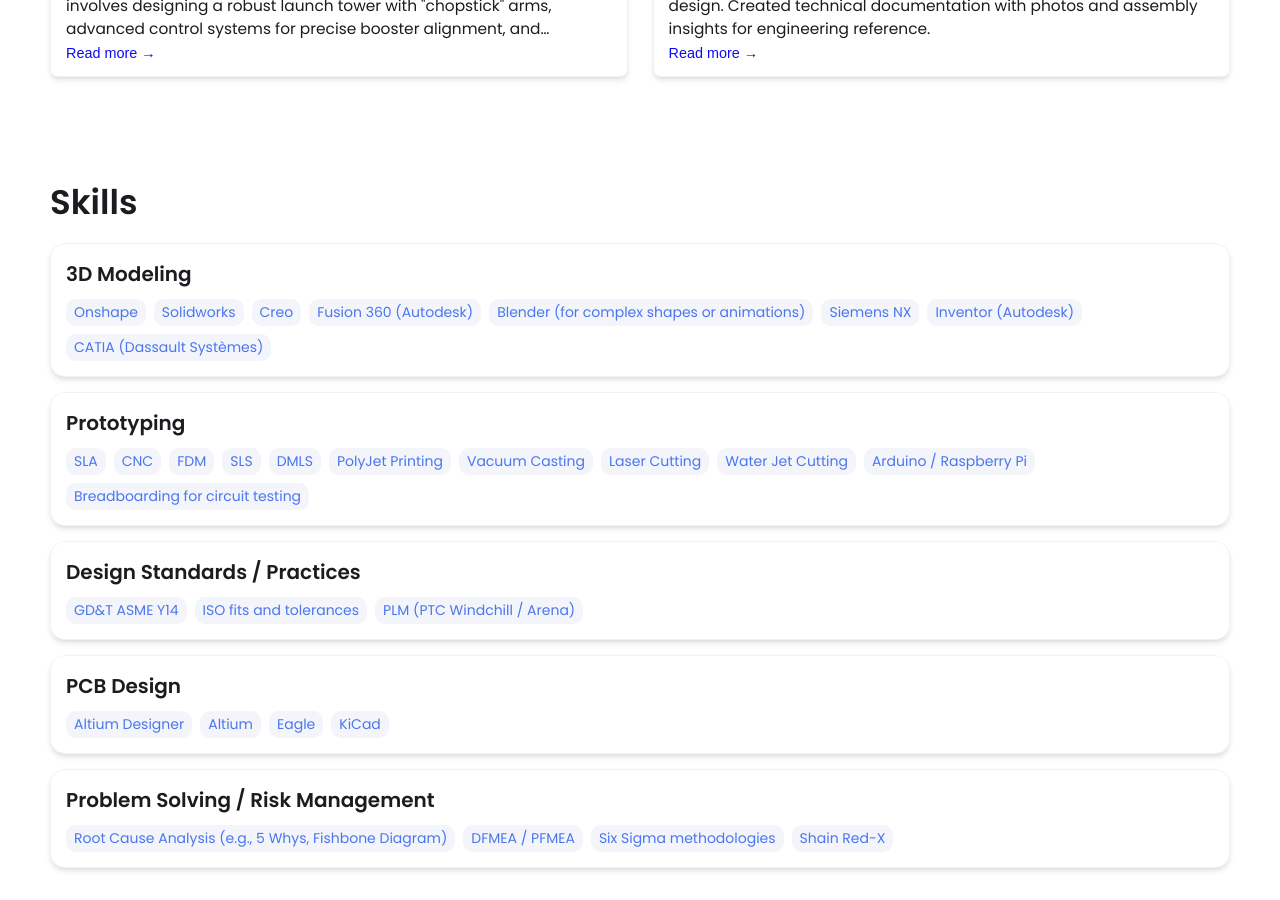
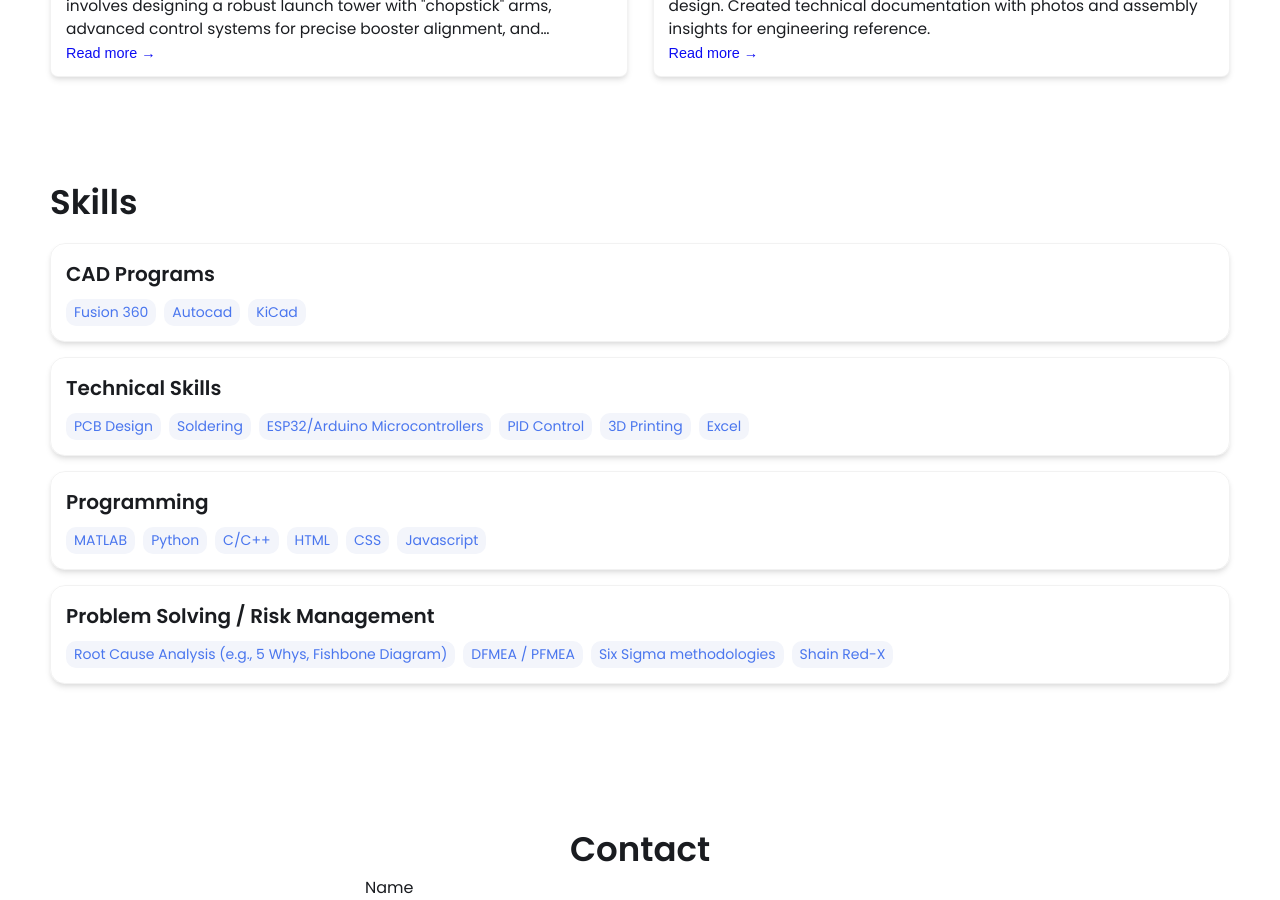
Before and after one commit to JL262626/jacklerobotics.com, a Jekyll site: the page built from index.html, in a window 1280 px wide and 900 px high, scrolled down 1449 px. Built offline with Jekyll 4.4.1, drawn with Linux system fonts in a browser that asks for light colours.

Commit message:
Update _config.yml

```diff
--- a/_config.yml
+++ b/_config.yml
@@ -31,54 +31,41 @@ resume-url: https://drive.google.com/file/d/13Z3duVzh-gguPU5r03oJVEE6rV9rd3DS/vi
 # Set up external links - this will show up as small icons next to your name.
 
 external-links:    # input only your own url slug. The icons with missing entries will not appear.
-  linkedin: test    # https://www.linkedin.com/in/{your url slug}
-  github: leea12    # https://github.com/{your url slug}
-  stackoverflow: test      # https://stackoverflow.com/users/{your url slug}
+  linkedin: https://www.linkedin.com/in/jackle26/    # https://www.linkedin.com/in/{your url slug}
+  github:     # https://github.com/{your url slug}
+  stackoverflow:       # https://stackoverflow.com/users/{your url slug}
   medium:            # https://medium.com/@{your url slug}
   x-twitter:   # https://x.com/{your url slug}
   threads:            # https://threads.net/@{your url slug}
   instragram:       # https://instagram.com/{your url slug}
-  youtube:           # https://youtube.com/@{your url slug}
+  youtube: https://www.youtube.com/@randomdude6232          # https://youtube.com/@{your url slug}
   discord:            # https://discord.com/users/{your url slug}
   bluesky:           # https://bsky.app/profile/{your url slug}
 
 
 # Skills Section - Add the list of your Skills by categories/tools. The indentation for each level needs to be precise.
 skills:
-  - category: 3D Modeling
+  - category: CAD Programs
     tools:
-    - Onshape
-    - Solidworks
-    - Creo
-    - Fusion 360 (Autodesk)
-    - Blender (for complex shapes or animations)
-    - Siemens NX
-    - Inventor (Autodesk)
-    - CATIA (Dassault Systèmes)
-  - category: Prototyping
+    - Fusion 360
+    - Autocad
+    - KiCad
+  - category: Technical Skills
     tools:
-    - SLA
-    - CNC
-    - FDM
-    - SLS
-    - DMLS
-    - PolyJet Printing
-    - Vacuum Casting
-    - Laser Cutting
-    - Water Jet Cutting
-    - Arduino / Raspberry Pi
-    - Breadboarding for circuit testing
-  - category: Design Standards / Practices
+    - PCB Design
+    - Soldering
+    - ESP32/Arduino Microcontrollers
+    - PID Control
+    - 3D Printing
+    - Excel
+  - category: Programming
     tools:
-    - GD&T ASME Y14
-    - ISO fits and tolerances
-    - PLM (PTC Windchill / Arena)
-  - category: PCB Design
-    tools:
-    - Altium Designer
-    - Altium
-    - Eagle
-    - KiCad
+    - MATLAB
+    - Python
+    - C/C++
+    - HTML
+    - CSS
+    - Javascript
   - category: Problem Solving / Risk Management
     tools:
     - Root Cause Analysis (e.g., 5 Whys, Fishbone Diagram)
```
